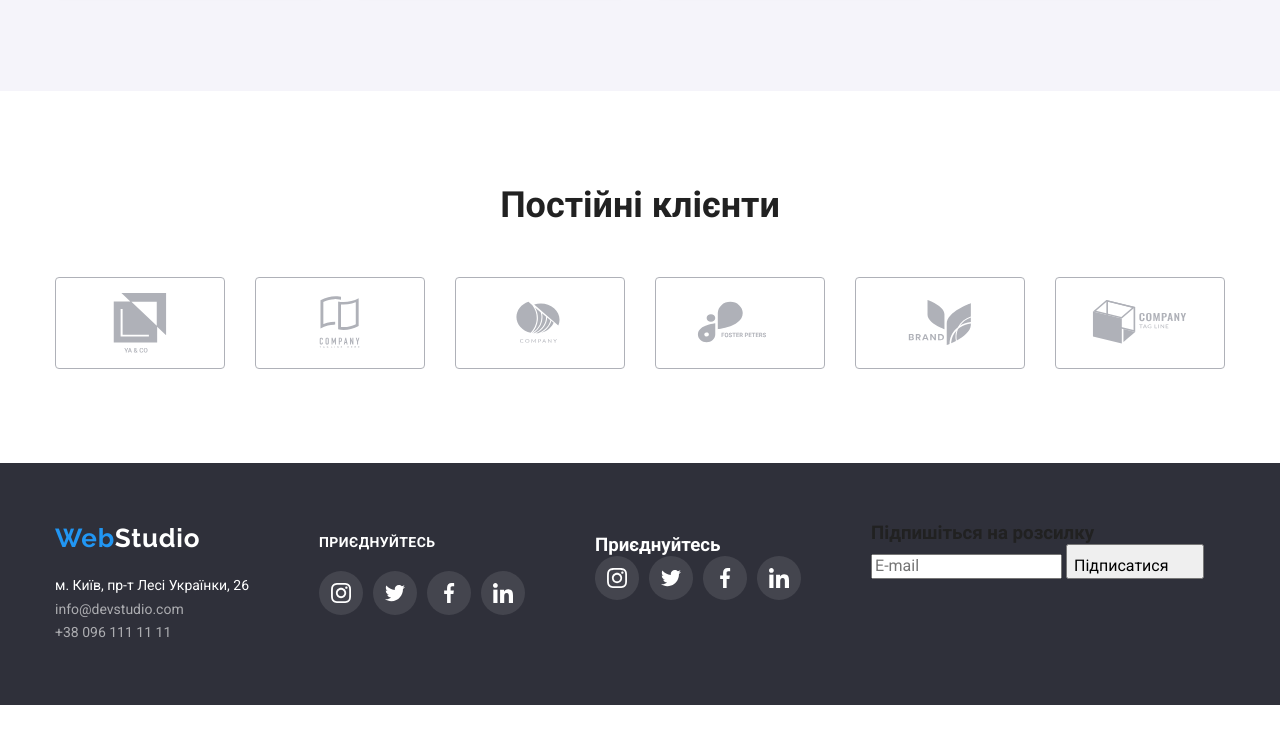
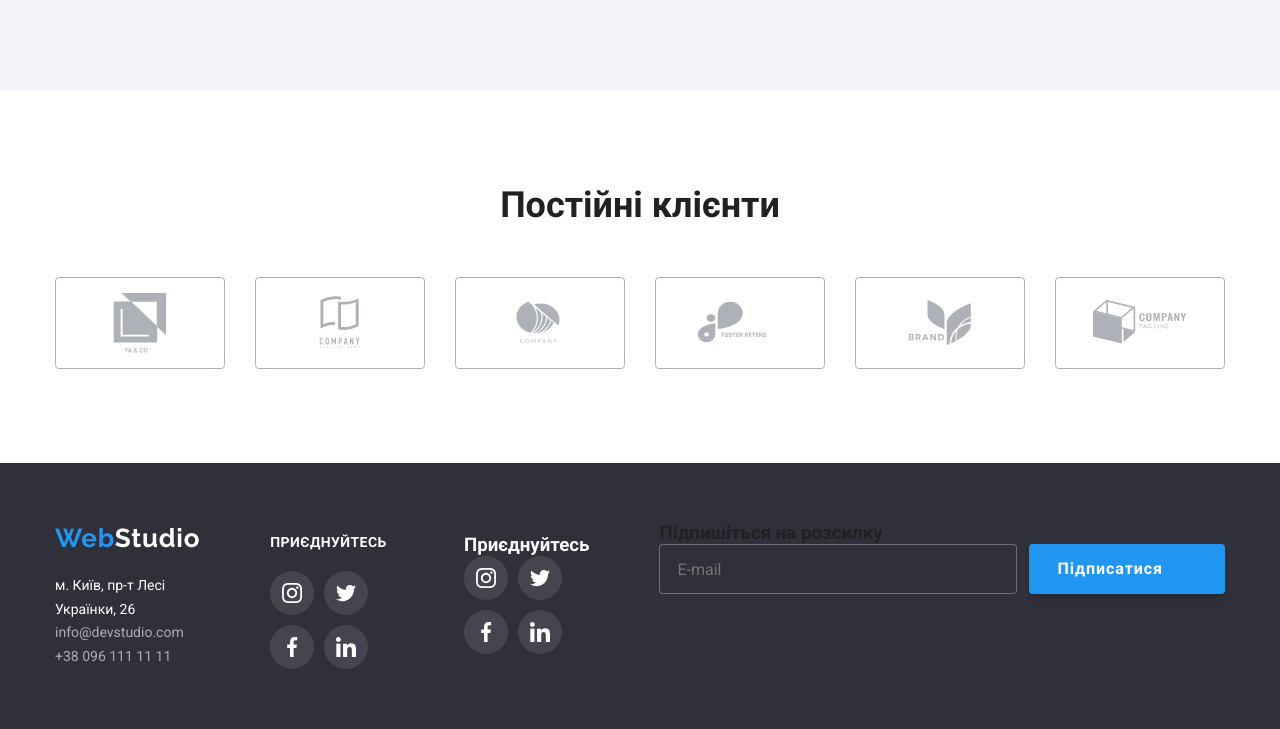
Before and after one commit to annakrysenko/goit-markup-hw-06, a plain HTML site: page index.html in a window 1280 px wide. Shown: the part 2215-2944 px from the top of the page. Before the commit the page ends 2920 px from the top, so only its background shows below. Drawn offline with nearby package versions, Linux system fonts and the light colour scheme; files whose address does not match are found by name.

Commit message:
Update style.css

```diff
--- a/css/style.css
+++ b/css/style.css
@@ -671,6 +671,62 @@ body {
   background-color: var(--brand-color);
 }
 
+
+.footer-form {
+  margin-left: auto;
+}
+
+.footer__form {
+
+  display: flex;
+  column-gap: 12px;
+  justify-content: center;
+  align-items: center;
+}
+
+
+.footer-form-input{
+  height: 50px;
+  width: 358px;
+
+  border-radius: 4px;
+  border: 1px solid rgba(255, 255, 255, 0.3);
+
+  background-color: rgba(47, 48, 58, 1);
+  color: white;
+
+    &:hover {
+      cursor: pointer;
+    }
+
+}
+
+.footer-form-input::placeholder {
+  padding: 15px;
+}
+
+.footer-form-btn {
+  background: #2196F3;
+  box-shadow: 0px 4px 4px rgba(0, 0, 0, 0.15);
+  border-radius: 4px;
+  color: white;
+  padding: 10px 28px;
+  border: none;
+
+  display: flex;
+  justify-content: center;
+  align-items: center;
+  column-gap: 10px;
+
+
+  font-size: 16px;
+  font-weight: 700;
+  line-height: 1.87;
+  letter-spacing: 0.06em;
+  text-align: center;
+}
+
+
 /* ------------------ /FOOTER_SOCIAL ----------------------*/
 
 /* --------------------- BACKDROP --------------------------*/
```
